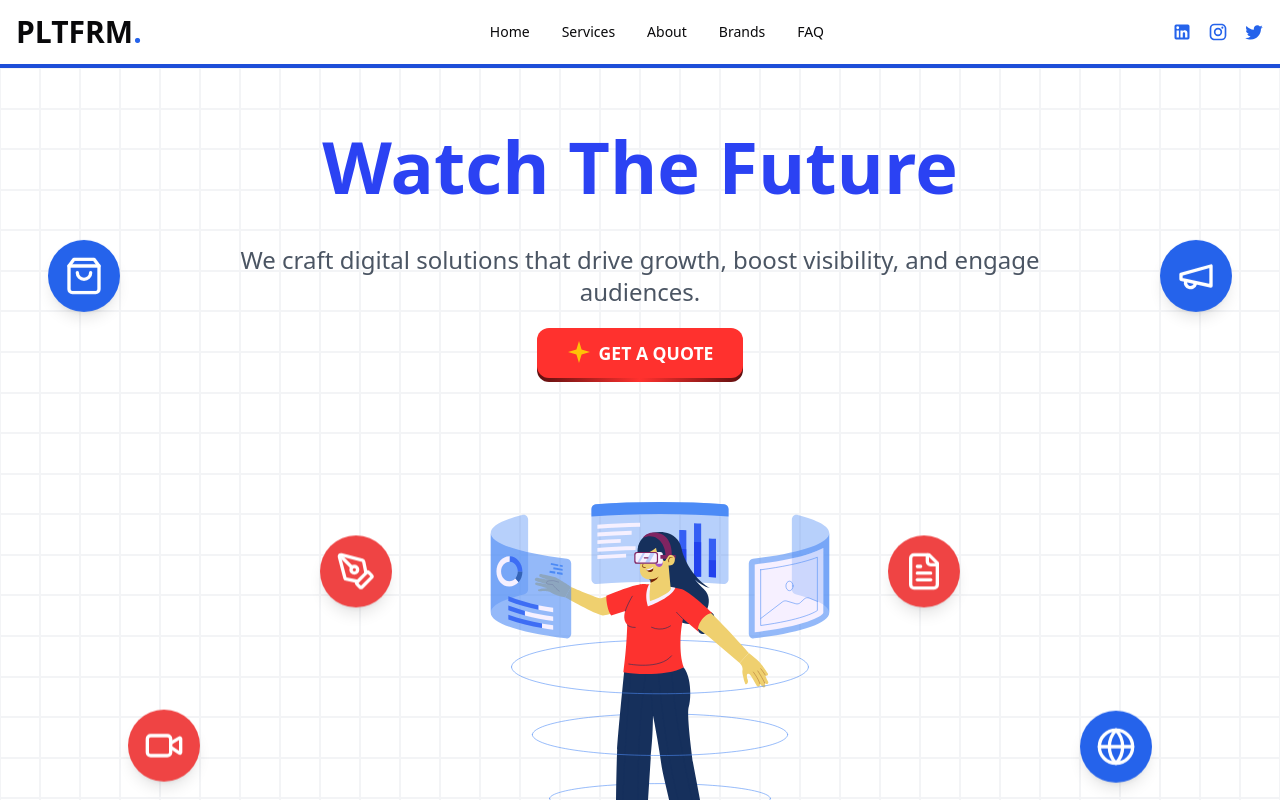
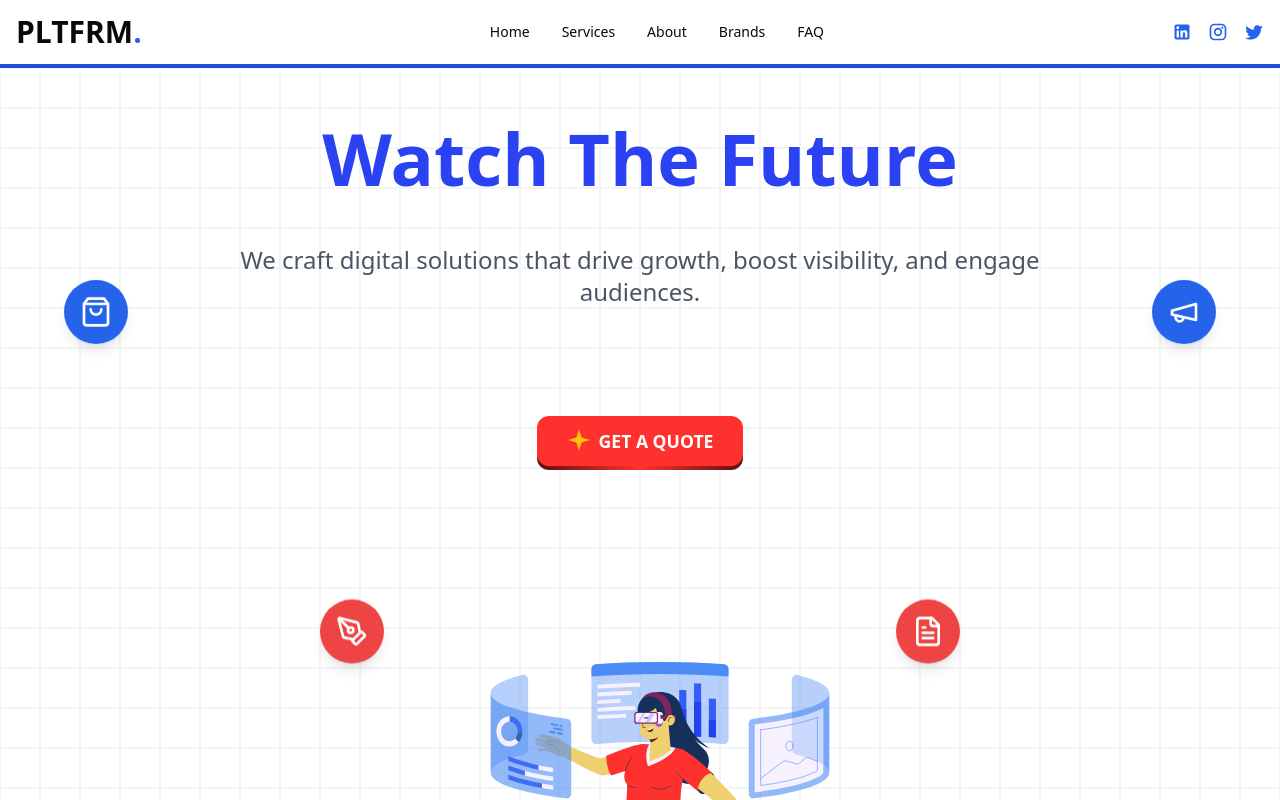
Before and after one commit to Ryrahul/PLTFRM, a React (Vite) app: page / in a window 1280 px wide. Shown: the top 800 px of the page. Built offline with nearby package versions, Linux system fonts and the light colour scheme.

Commit message:
chore: minor fixes

```diff
--- a/src/components/hero-section.tsx
+++ b/src/components/hero-section.tsx
@@ -31,9 +31,9 @@ const FloatingIcon: FC<{
     <div
       className={`${
         color === "blue" ? "bg-blue-600" : "bg-red-500"
-      } text-white p-3 md:p-4 rounded-full shadow-lg`}
+      } text-white p-3 sm:p-4 md:p-4 rounded-full shadow-lg`}
     >
-      <Icon className="w-6 h-6 md:w-8 md:h-8 lg:w-10 lg:h-10" />
+      <Icon className="w-5 h-5 sm:w-6 sm:h-6 md:w-7 md:h-7 lg:w-8 lg:h-8" />
     </div>
   </motion.div>
 );
@@ -46,20 +46,20 @@ const HeroSection: FC = () => {
 
   return (
     <main className="relative overflow-hidden">
-      <div className="absolute inset-0 grid grid-cols-[repeat(auto-fill,minmax(40px,1fr))] grid-rows-[repeat(auto-fill,minmax(40px,1fr))]">
-        {Array.from({ length: 1000 }).map((_, i) => (
+      <div className="absolute inset-0 grid grid-cols-[repeat(auto-fill,minmax(40px,1fr))] grid-rows-[repeat(auto-fill,minmax(40px,1fr))] h-full">
+        {Array.from({ length: 1500 }).map((_, i) => (
           <div key={i} className="border-[0.5px] border-gray-100" />
         ))}
       </div>
 
       <motion.div
-        className="container mx-auto px-4 relative"
+        className="container mx-auto px-4 relative z-10"
         initial="hidden"
         animate="visible"
         variants={contentVariants}
         transition={{ duration: 0.8, ease: "easeInOut" }}
       >
-        <div className="max-w-4xl mx-auto text-center py-6 space-y-8 md:space-y-6 md:py-10">
+        <div className="max-w-4xl mx-auto text-center py-6 space-y-8 md:space-y-4 md:py-8 relative z-10">
           <motion.h1
             className="text-4xl md:text-7xl mt-6 md:mt-1 leading-tight md:leading-normal font-extrabold text-[#2B42F3] relative z-10"
             initial="hidden"
@@ -72,11 +72,13 @@ const HeroSection: FC = () => {
           >
             Watch The Future
           </motion.h1>
-          <p className="text-lg py-6 md:py-0 md:text-2xl text-gray-600 font-medium px-4 relative z-10">
+          <p className="text-lg md:py-4 md:text-2xl text-gray-600 font-medium px-4 relative z-10 ">
             We craft digital solutions that drive growth, boost visibility, and
             engage audiences.
           </p>
-          <QuoteButton />
+          <div className="py-20">
+            <QuoteButton />
+          </div>
         </div>
 
         <div className="mt-20 flex justify-center min-h-">
@@ -85,41 +87,41 @@ const HeroSection: FC = () => {
           </div>
         </div>
 
-        {/* Floating Icons with more vertical gaps */}
+        {/* Floating Icons - Responsive Positioning */}
         <FloatingIcon
           Icon={ShoppingBag}
           color="blue"
-          position="top-[calc(100vh-34rem)] left-4 md:top-1/4 md:left-16 lg:left-12"
+          position="top-[15%] left-4 sm:left-8 md:top-1/4 md:left-16 lg:left-12 xl:left-16"
           delay="0s"
         />
         <FloatingIcon
           Icon={Megaphone}
           color="blue"
-          position="top-[calc(100vh-34rem)] right-4 md:top-1/4 md:right-16 lg:right-12"
+          position="top-[15%] right-4 sm:right-8 md:top-1/4 md:right-16 lg:right-12 xl:right-16"
           delay="0s"
         />
         <FloatingIcon
           Icon={PenTool}
           color="red"
-          position="top-[calc(100vh-23rem)] left-4 md:top-1/2 md:left-1/4 md:mt-24"
+          position="top-[40%] left-4 sm:left-8 md:top-1/2 md:left-1/4 md:mt-20 lg:left-16 xl:left-1/4"
           delay="0.5s"
         />
         <FloatingIcon
           Icon={Globe}
           color="blue"
-          position="bottom-[calc(100vh-23rem)] right-4 md:bottom-1/3 md:bottom-16 md:right-32"
+          position="bottom-[30%] right-4 sm:right-8 md:bottom-1/3 md:bottom-16 md:right-32 lg:right-16 xl:right-24"
           delay="1.5s"
         />
         <FloatingIcon
           Icon={FileText}
           color="red"
-          position="top-[calc(100vh-23rem)] right-4 md:top-1/2 md:right-1/4 md:mt-24"
+          position="top-[40%] right-4 sm:right-8 md:top-1/2 md:right-1/4 md:mt-20 lg:right-16 xl:right-1/4"
           delay="0.5s"
         />
         <FloatingIcon
           Icon={Video}
           color="red"
-          position="bottom-[calc(100vh-23rem)] left-4 md:bottom-1/3 md:bottom-16 md:left-32"
+          position="bottom-[30%] left-4 sm:left-8 md:bottom-1/3 md:bottom-16 md:left-32 lg:left-16 xl:left-24"
           delay="1.2s"
         />
       </motion.div>
```
